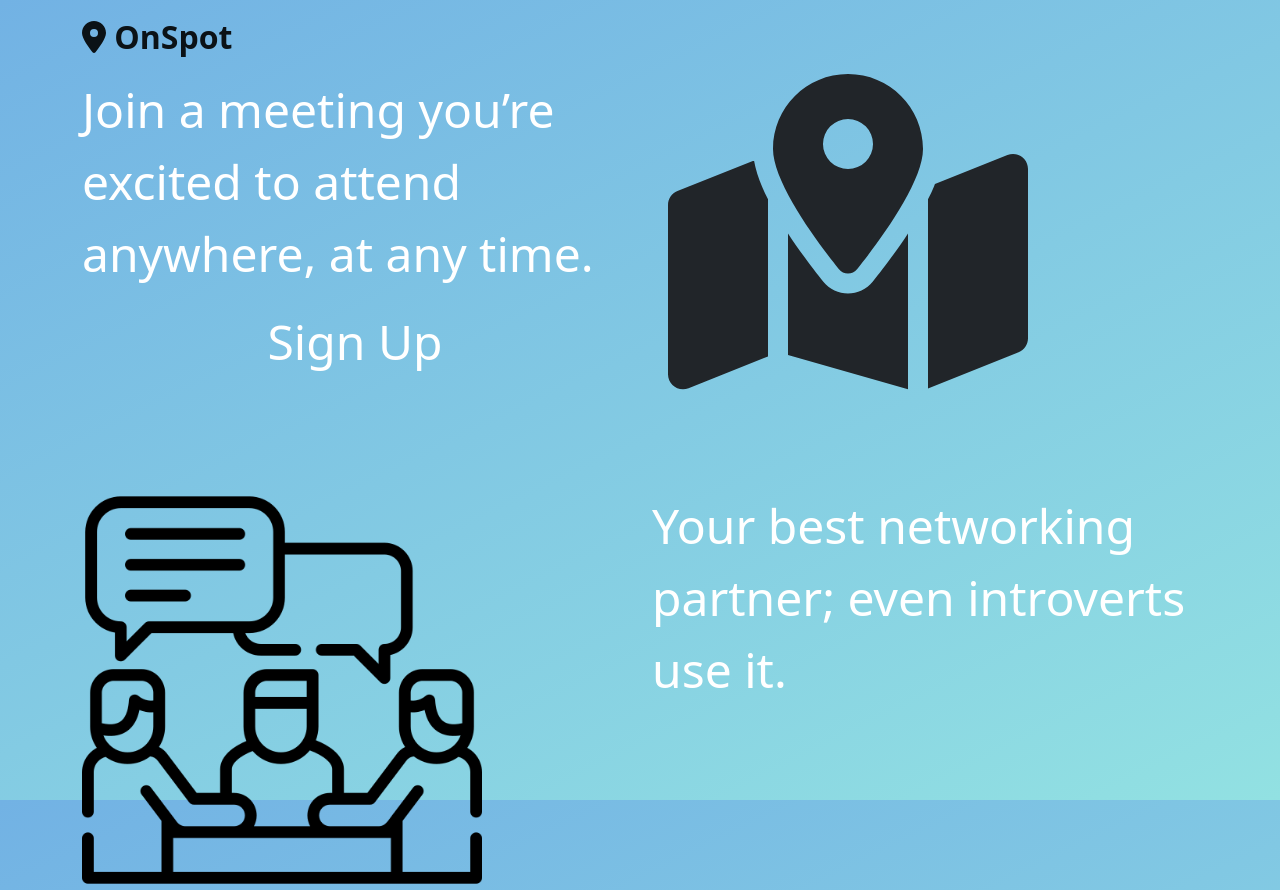
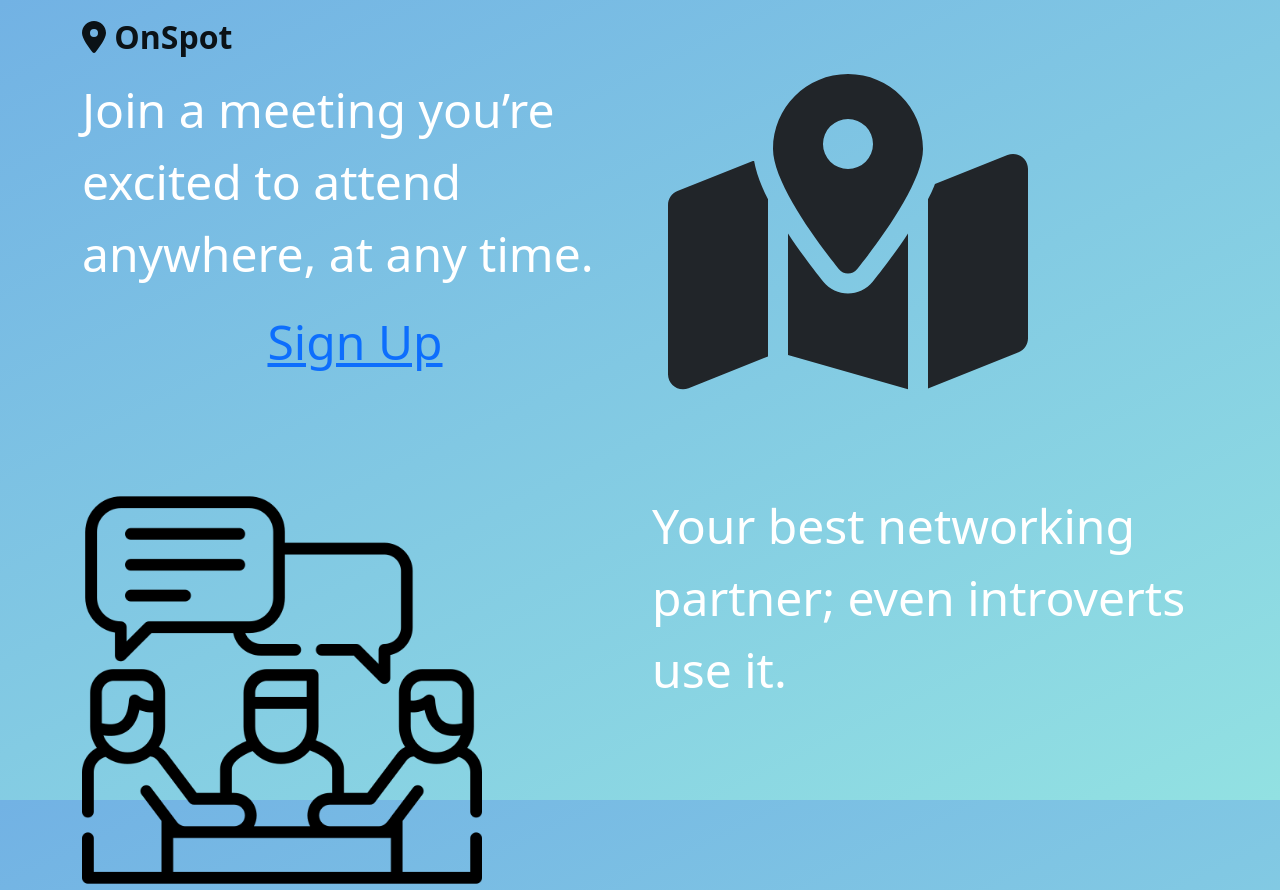
Before and after one commit to MartinYordanov374/OnSpot, a React (Create React App) app: page / in a window 1280 px wide. Built offline with nearby package versions, Linux system fonts and the light colour scheme.

Commit message:
wrapped the sign up button in an anchor tag

```diff
--- a/src/Components/LandingPageComponent/LandingPageComponent.js
+++ b/src/Components/LandingPageComponent/LandingPageComponent.js
@@ -17,7 +17,9 @@ export default class LandingPageComponent extends Component {
             <div className='welcomeText col-sm-6 col-md-6'>
               <p>Join a meeting you’re excited to attend anywhere, at any time.</p>
               <div className='signUpButtonWrapper'>
-                <p className = 'signUpButton'>Sign Up</p>
+                <a href='/register'>
+                  <p className = 'signUpButton'>Sign Up</p>
+                </a>
               </div>
             </div>
             <div className='mapIcon col-sm-6 col-md-3'>
```
